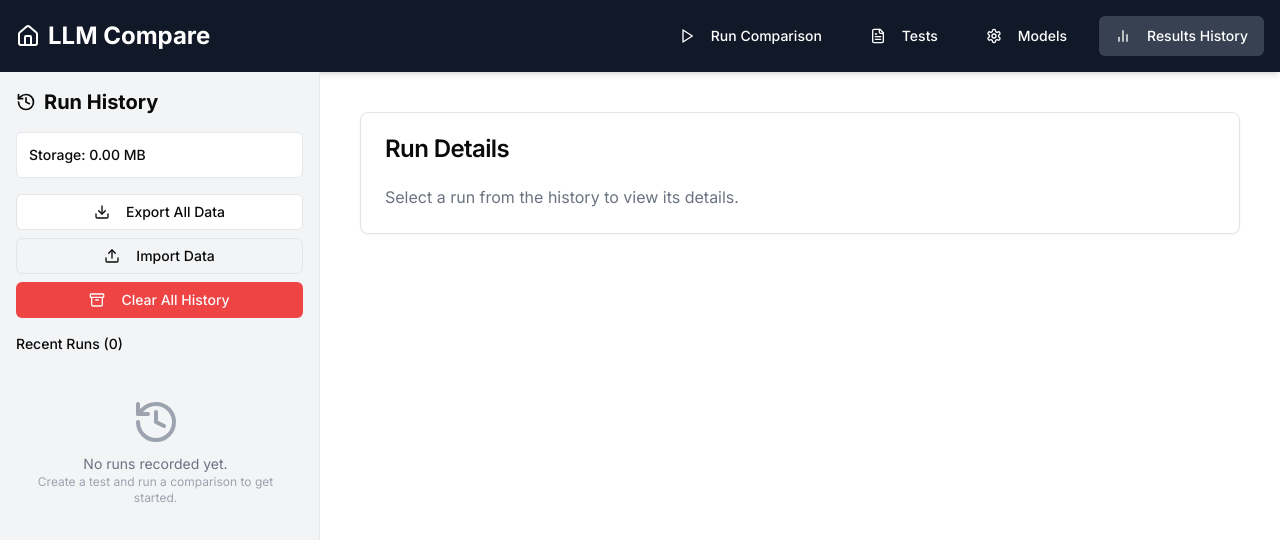
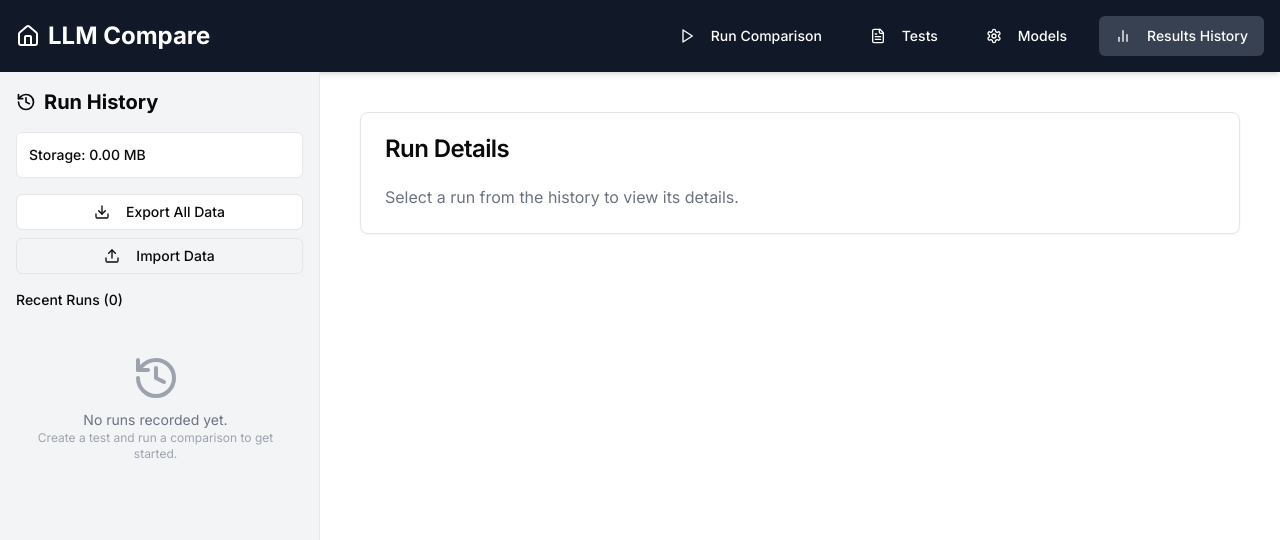
Before and after one commit to pengjetty/llm_output_reconciler, a Next.js app: page /results in a window 1280 px wide. Shown: the top 540 px of the page. Built offline with nearby package versions, Linux system fonts and the light colour scheme.

Commit message:
feat: remove clear all data functionality from ResultsPage and HistorySidebar components

```diff
--- a/app/results/page.tsx
+++ b/app/results/page.tsx
@@ -9,7 +9,6 @@ import {
   loadRuns,
   loadTests,
   deleteRun,
-  clearAllData,
   exportAllData,
   importAllData,
   getStorageUsage,
@@ -170,15 +169,6 @@ function ResultsPageContent() {
     }
   }
 
-  const handleClearAllData = async () => {
-    await clearAllData() // Updates IndexedDB
-    await updateAllLocalData() // Re-sync state
-    setSelectedRun(null)
-    toast({
-      title: "All Data Cleared",
-      description: "All application data (API keys, tests, runs) has been removed.",
-    })
-  }
 
   const handleExportData = async () => {
     await exportAllData()
@@ -240,7 +230,6 @@ function ResultsPageContent() {
         onLoadRun={handleLoadRun}
         onRerunTest={handleRerunTest}
         onDeleteRun={handleDeleteRun}
-        onClearHistory={handleClearAllData}
         onExportData={handleExportData}
         onImportData={handleImportData}
         storageUsage={storageUsage}
--- a/components/history-sidebar.tsx
+++ b/components/history-sidebar.tsx
@@ -6,7 +6,7 @@ import { Label } from "@/components/ui/label"
 import { Badge } from "@/components/ui/badge"
 import { Tooltip, TooltipContent, TooltipProvider, TooltipTrigger } from "@/components/ui/tooltip"
 import type { StoredRun, Test } from "@/lib/types"
-import { History, Upload, Download, Trash2, Play, Eye, MoreVertical, Star, Clock, Archive } from "lucide-react"
+import { History, Upload, Download, Trash2, Play, Eye, MoreVertical, Star, Clock } from "lucide-react"
 import { DropdownMenu, DropdownMenuContent, DropdownMenuItem, DropdownMenuTrigger } from "@/components/ui/dropdown-menu"
 import {
   AlertDialog,
@@ -27,7 +27,6 @@ interface HistorySidebarProps {
   onLoadRun: (run: StoredRun) => void
   onRerunTest: (run: StoredRun) => void
   onDeleteRun: (runId: string) => void
-  onClearHistory: () => void
   onExportData: () => void
   onImportData: (event: React.ChangeEvent<HTMLInputElement>) => void
   storageUsage: number
@@ -41,7 +40,6 @@ export function HistorySidebar({
   onLoadRun,
   onRerunTest,
   onDeleteRun,
-  onClearHistory,
   onExportData,
   onImportData,
   storageUsage,
@@ -118,9 +116,6 @@ export function HistorySidebar({
             </Button>
             <input id="import-file" type="file" accept=".json" className="hidden" onChange={onImportData} />
           </label>
-          <Button variant="destructive" onClick={onClearHistory} size="sm">
-            <Archive className="mr-2 h-4 w-4" /> Clear All History
-          </Button>
         </div>
 
         {/* Run History */}
```
